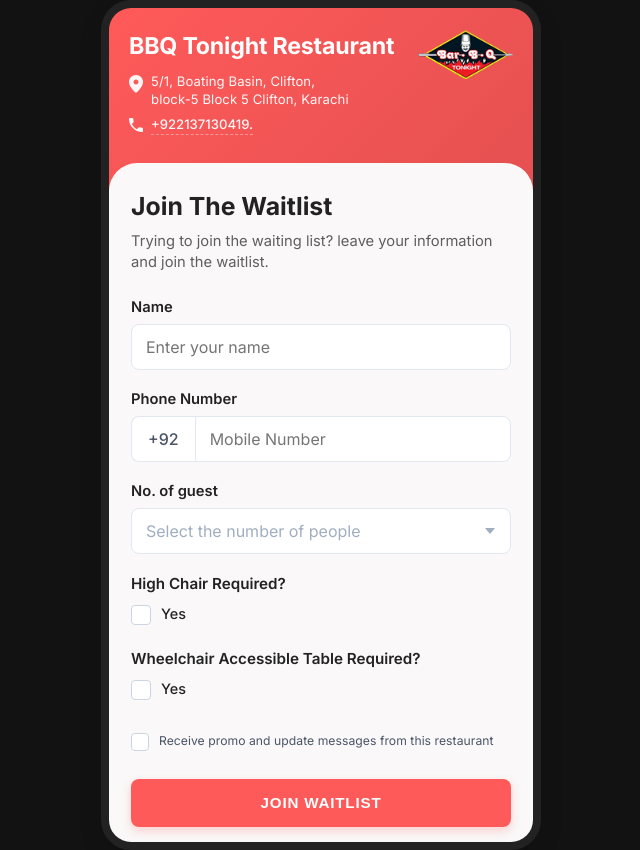
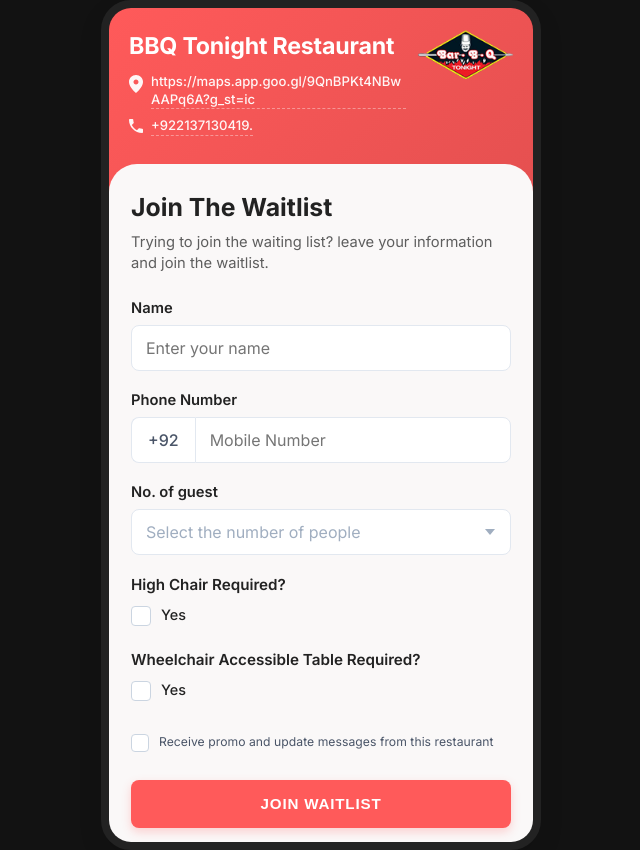
Before and after one commit to FarrukhAhmed32/qr-gro, a React (Create React App) app: page / in a window 1280 px wide. Shown: the whole page, without its empty margins (319-959 px from the left). Built offline with nearby package versions, Linux system fonts and the light colour scheme.

Commit message:
success modal removes

```diff
--- a/src/App.css
+++ b/src/App.css
@@ -1261,3 +1261,9 @@
   display: block;
   object-fit: contain;
 }
+.info-address-link {
+  word-break: break-all;      /* Breaks the string at any character to wrap */
+  white-space: normal;        /* Allows the link to drop to multiple lines */
+  display: block;             /* Ensures it honors structural layout limits */
+  max-width: 100%;            /* Keeps it strictly within its parent container */
+}
--- a/src/App.js
+++ b/src/App.js
@@ -44,7 +44,7 @@
 );
 
 function App() {
-  // Form State variables (Notes removed)
+  // Form State variables
   const [guests, setGuests] = useState('');
   const [name, setName] = useState('');
   const [phone, setPhone] = useState('');
@@ -56,7 +56,6 @@
 
   // UI Modals and Flow States
   const [isSubmitting, setIsSubmitting] = useState(false);
-  const [showSuccessModal, setShowSuccessModal] = useState(false);
   const [showLeaveModal, setShowLeaveModal] = useState(false);
   const [waitingCode, setWaitingCode] = useState('');
 
@@ -64,13 +63,13 @@
   // Phases: 'form' -> 'queue' -> 'ready-soon' -> 'left-waitlist'
   const [appPhase, setAppPhase] = useState('form');
 
-  // Background timer redirecting 'queue' phase to 'ready-soon' phase after 5s
+  // Background timer redirecting 'queue' phase to 'ready-soon' phase after 10s
   useEffect(() => {
     if (appPhase === 'queue') {
       const timer = setTimeout(() => {
         setAppPhase('ready-soon');
         window.scrollTo({ top: 0, behavior: 'smooth' });
-      }, 5000);
+      }, 10000); // Extended from 5s to 10s
 
       return () => clearTimeout(timer);
     }
@@ -100,18 +99,14 @@
 
     setIsSubmitting(true);
 
+    // Simulated API response delay
     setTimeout(() => {
       setIsSubmitting(false);
       const codeNum = Math.floor(10 + Math.random() * 90);
       setWaitingCode(`A${codeNum}`);
-      setShowSuccessModal(true);
+      setAppPhase('queue');
+      window.scrollTo({ top: 0, behavior: 'smooth' });
     }, 1200);
-  };
-
-  const handleCloseSuccessModal = () => {
-    setShowSuccessModal(false);
-    setAppPhase('queue');
-    window.scrollTo({ top: 0, behavior: 'smooth' });
   };
 
   const handleLeaveWaitlistTrigger = () => {
@@ -134,33 +129,13 @@
     setWheelchairQty('');
     setPromo(false);
     setWaitingCode('');
-    setShowSuccessModal(false);
     setShowLeaveModal(false);
     setAppPhase('form');
   };
 
   return (
     <div className="app-viewport">
-      <div className={`mobile-shell ${(showSuccessModal || showLeaveModal) ? 'modal-open' : ''}`}>
-
-        {/* Success Joining Modal */}
-        {showSuccessModal && (
-          <div className="modal-overlay">
-            <div className="success-modal">
-              <div className="modal-tick-container">
-                <svg width="64" height="64" viewBox="0 0 64 64" fill="none" xmlns="http://www.w3.org/2000/svg">
-                  <circle cx="32" cy="32" r="32" fill="#3cd15c" />
-                  <path d="M20 32.5L28 40.5L44 23.5" stroke="white" strokeWidth="5.5" strokeLinecap="round" strokeLinejoin="round" />
-                </svg>
-              </div>
-              <h3 className="modal-title">Success</h3>
-              <p className="modal-subtitle">Your Waiting Code is {waitingCode}</p>
-              <button type="button" className="modal-ok-btn" onClick={handleCloseSuccessModal}>
-                OK
-              </button>
-            </div>
-          </div>
-        )}
+      <div className={`mobile-shell ${showLeaveModal ? 'modal-open' : ''}`}>
 
         {/* Leave Waitlist Success Modal */}
         {showLeaveModal && (
@@ -187,10 +162,14 @@
               <h1 className="restaurant-title">BBQ Tonight Restaurant</h1>
               <div className="info-row">
                 <LocationIcon />
-                <span className="info-text">
-                  5/1, Boating Basin, Clifton,<br />
-                  block-5 Block 5 Clifton, Karachi
-                </span>
+                <a
+                  href="https://maps.app.goo.gl/9QnBPKt4NBwAAPq6A?g_st=ic"
+                  target="_blank"
+                  rel="noopener noreferrer"
+                  className="info-link info-address-link"
+                >
+                 https://maps.app.goo.gl/9QnBPKt4NBwAAPq6A?g_st=ic
+                </a>
               </div>
               <div className="info-row">
                 <PhoneIcon />
@@ -205,7 +184,7 @@
         <main className="content-card">
 
           {/* PHASE 1: Join Waitlist Form */}
-          {appPhase === 'form' && !showSuccessModal && (
+          {appPhase === 'form' && (
             <form onSubmit={handleSubmit} className="waitlist-form" noValidate>
               <h2 className="card-title">Join The Waitlist</h2>
               <p className="card-subtitle">
```
